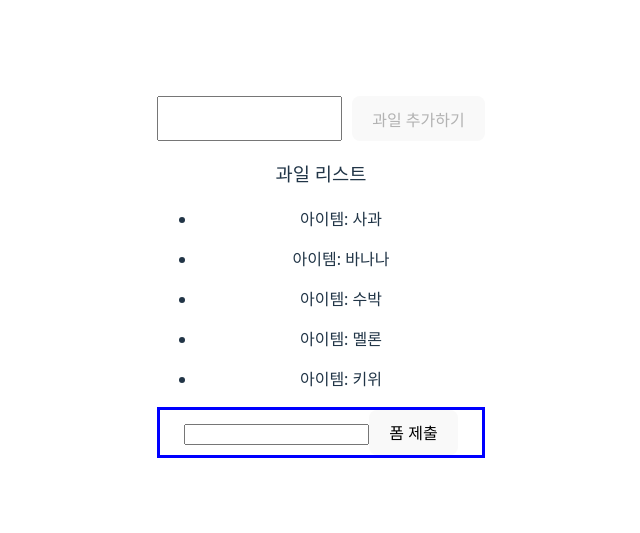
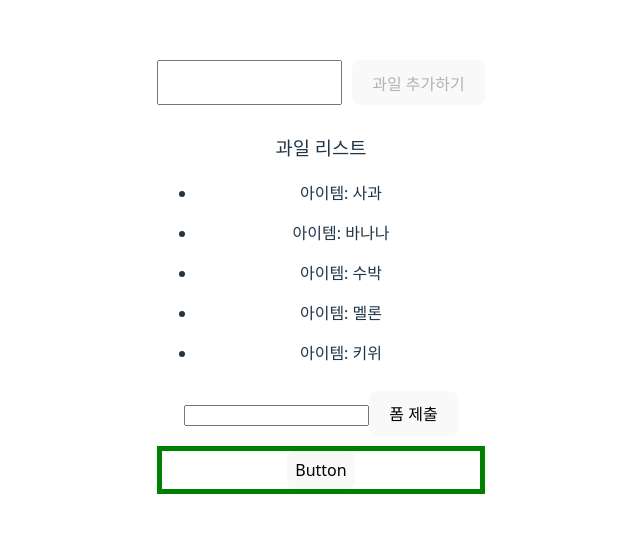
Before and after one commit to yunajoe/react-master-class-part1-inflearn, a React (Vite) app: page / in a window 1280 px wide. Shown: the part 123-656 px from the top of the page, without its empty margins (319-959 px from the left). Built offline with nearby package versions, Linux system fonts and the light colour scheme.

Commit message:
feat: mouse event 예시

```diff
--- a/src/App.jsx
+++ b/src/App.jsx
@@ -1,13 +1,15 @@
 import "./App.css";
+import Button from "./Button";
 import Form from "./Form";
 import Fruits from "./Fruits";
 
 function App() {
   return (
-    <>
+    <div style={{ display: "flex", flexDirection: "column", rowGap: "10px" }}>
       <Fruits />
       <Form />
-    </>
+      <Button />
+    </div>
   );
 }
 
--- /dev/null
+++ b/src/Button.tsx
@@ -0,0 +1,47 @@
+import { MouseEvent, useState } from "react";
+
+function Button() {
+  const [isHover, setIsHover] = useState(false);
+  const handleMouseEnter = (e: MouseEvent<HTMLButtonElement>) => {
+    setIsHover(true);
+  };
+  const handleMouseLeave = (e: MouseEvent<HTMLButtonElement>) => {
+    setIsHover(false);
+  };
+
+  const handleContextMenu = (e: MouseEvent<HTMLButtonElement>) => {
+    e.preventDefault();
+  };
+  return (
+    <div style={{ border: "5px solid green", position: "relative" }}>
+      <button
+        style={{
+          border: "none",
+          padding: "8px",
+          background: isHover ? "rgba(21, 35, 235, 0.8)" : "",
+        }}
+        onMouseEnter={handleMouseEnter}
+        onMouseLeave={handleMouseLeave}
+        onContextMenu={handleContextMenu}
+      >
+        Button
+      </button>
+      {isHover && (
+        <div
+          style={{
+            position: "absolute",
+            inset: 0,
+            top: "-100%",
+            background: "orange",
+            width: "100px",
+            height: "40px",
+          }}
+        >
+          튤팁정보
+        </div>
+      )}
+    </div>
+  );
+}
+
+export default Button;
--- a/src/Form.tsx
+++ b/src/Form.tsx
@@ -9,7 +9,7 @@ function Form() {
   };
 
   return (
-    <form style={{ border: "3px solid blue" }} onSubmit={handleSubmit}>
+    <form onSubmit={handleSubmit}>
       <input
         value={email}
         onChange={(e) => {
```
Also changed, not shown: 1 other file (tests, documents, lock files or other folders).
